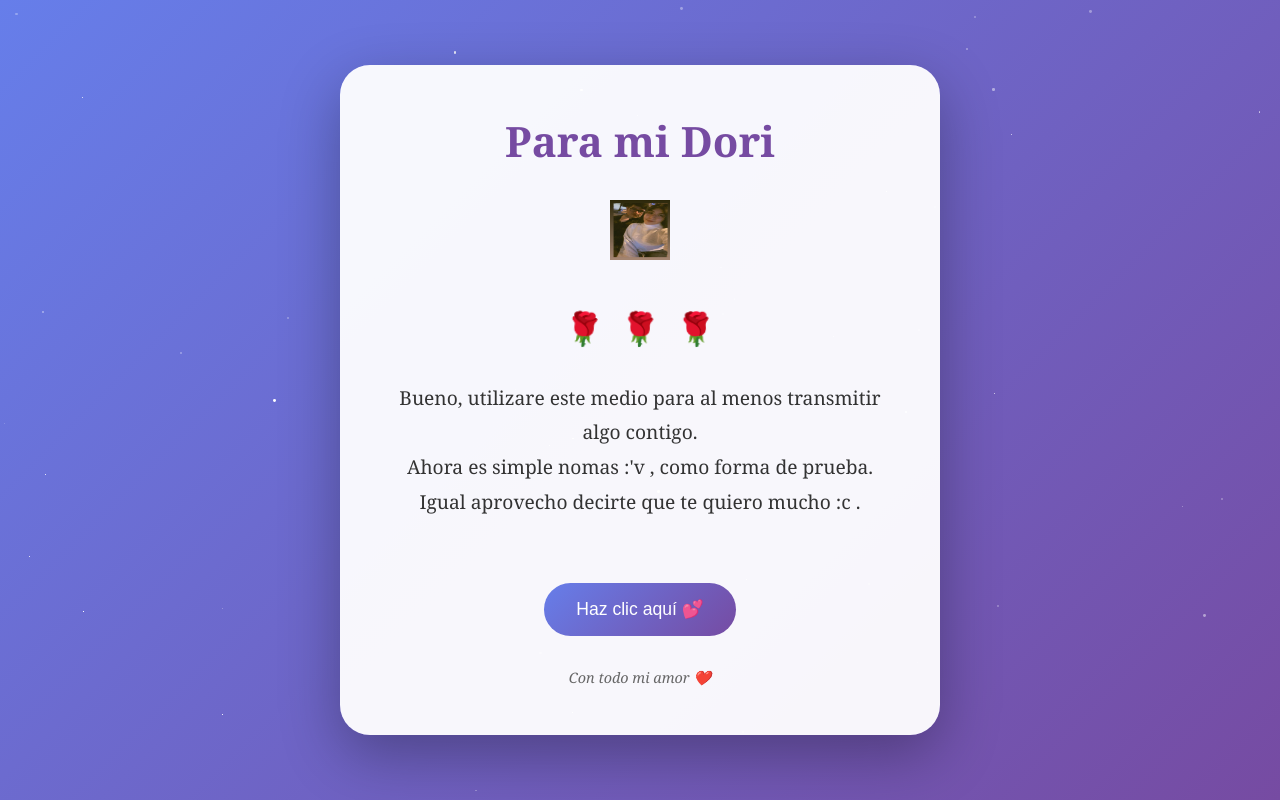
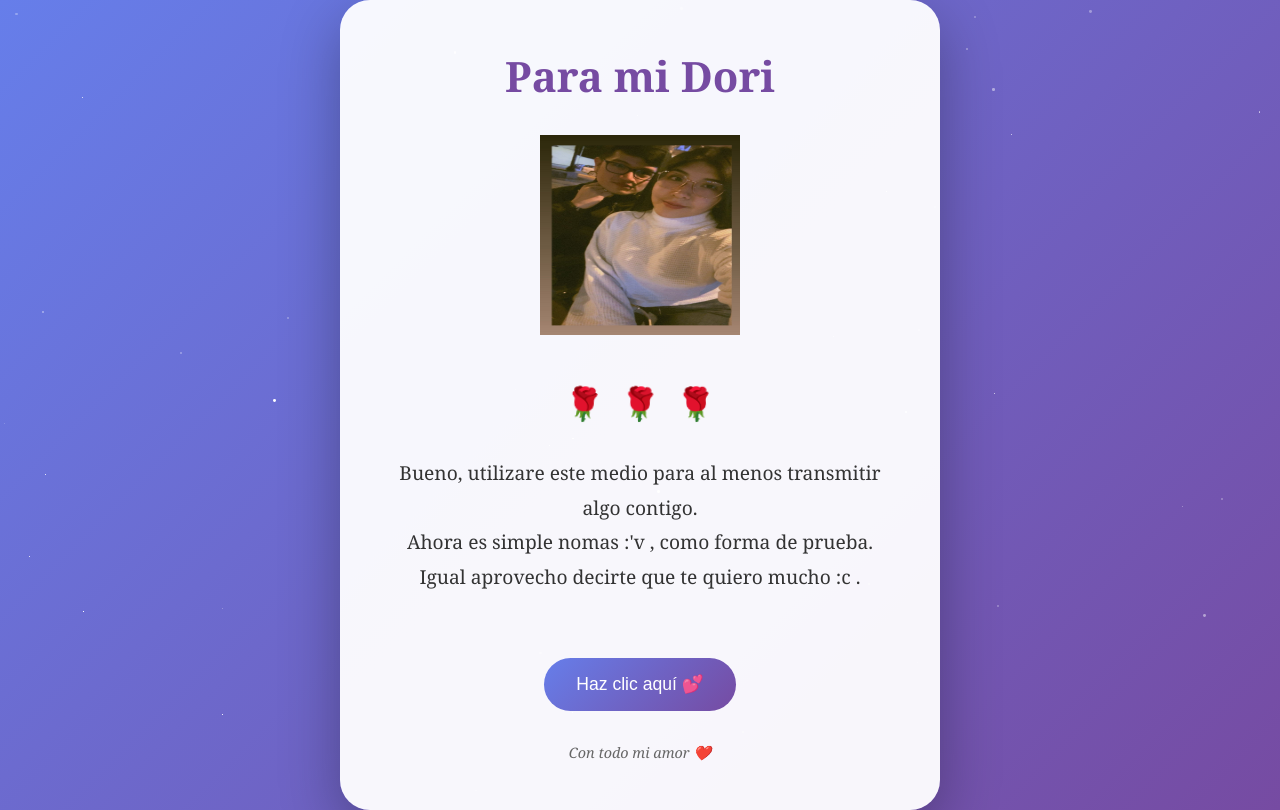
Before and after one commit to Gomita005-lab/ParaDori, a plain HTML site: page index.html in a window 1280 px wide. Drawn offline with Linux system fonts and the light colour scheme.

Commit message:
Update index.html

```diff
--- a/index.html
+++ b/index.html
@@ -176,7 +176,7 @@
         <h1>Para mi Dori</h1>
 
         <div class="heart">
-    <img src="Juntitos.jpg" width="60" height="60">
+    <img src="Juntitos.jpg" width="200" height="200">
 </div>
 
 
```
